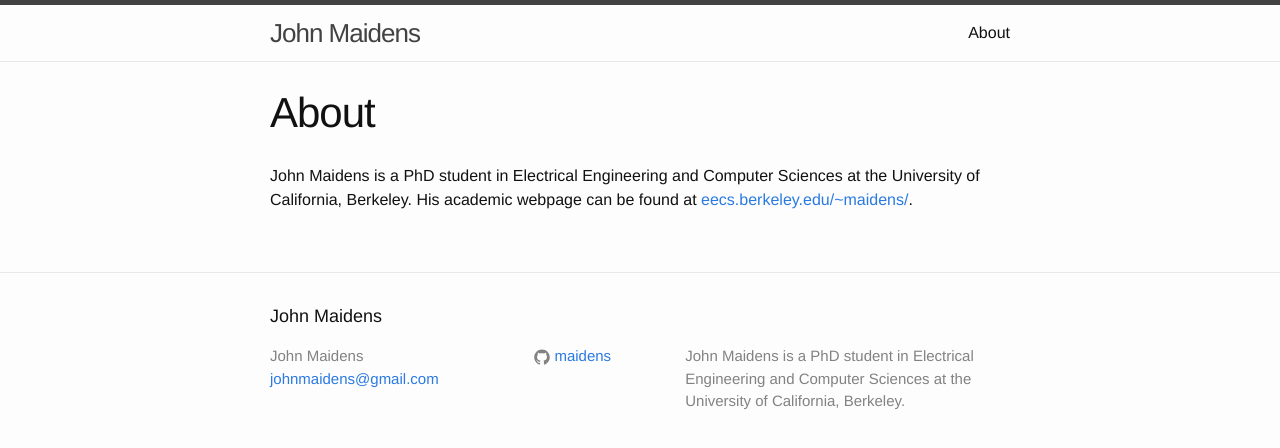
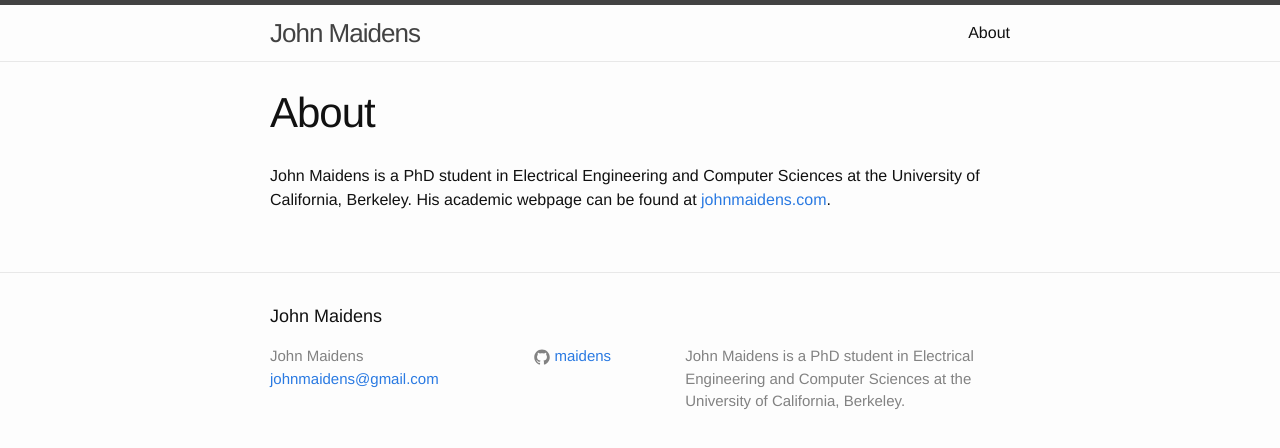
Before and after one commit to maidens/maidens.github.io, a Jekyll site: the page built from about.md, in a window 1280 px wide. Shown: the top 448 px of the page. Built offline with Jekyll 4.4.1, drawn with Linux system fonts in a browser that asks for light colours.

Commit message:
Update website to johnmaidens.com

```diff
--- a/about.md
+++ b/about.md
@@ -4,4 +4,4 @@ title: About
 permalink: /about/
 ---
 
-John Maidens is a PhD student in Electrical Engineering and Computer Sciences at the University of California, Berkeley. His academic webpage can be found at [eecs.berkeley.edu/~maidens/](http://people.eecs.berkeley.edu/~maidens/).
+John Maidens is a PhD student in Electrical Engineering and Computer Sciences at the University of California, Berkeley. His academic webpage can be found at [johnmaidens.com](http://johnmaidens.com).
```
